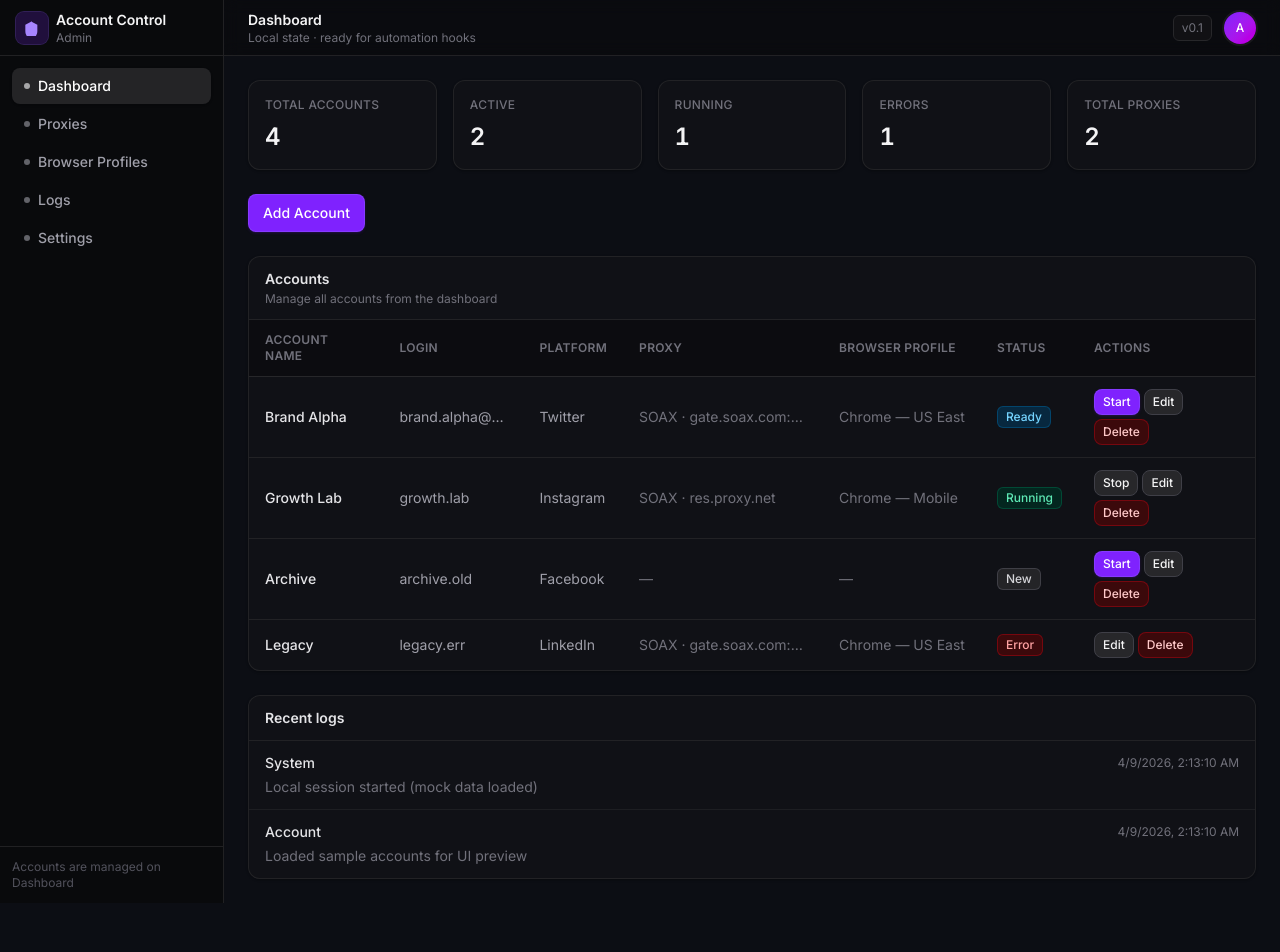
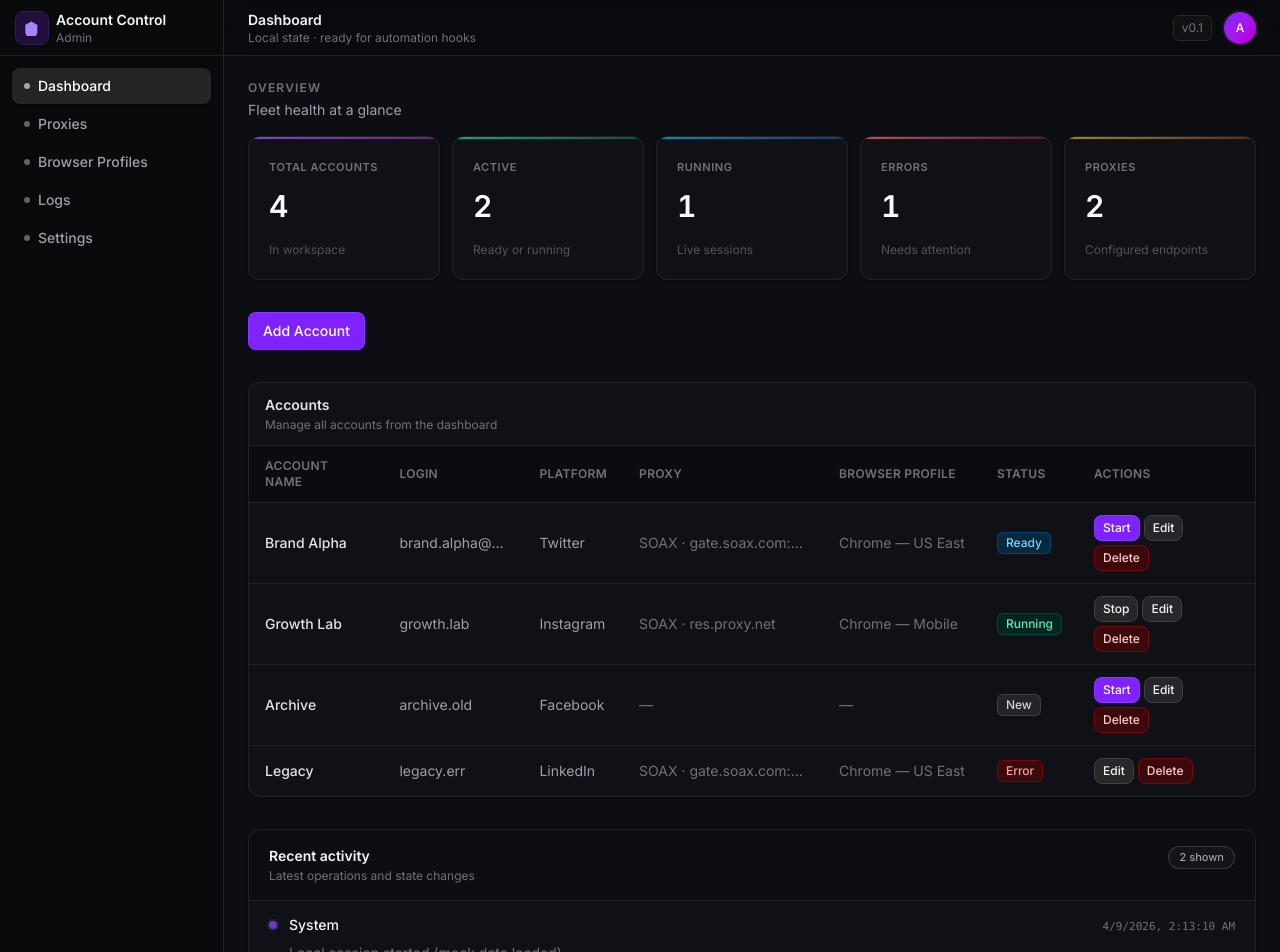
Before and after one commit to bogdan22807/ProjectXX, a React (Vite) app in the folder admin-panel/: page / in a window 1280 px wide. Shown: the top 952 px of the page. Before the commit the page ends 903 px from the top, so only its background shows below. Built offline with nearby package versions, Linux system fonts and the light colour scheme.

Commit message:
style(dashboard): premium stat cards and activity log layout
Co-authored-by: bogdan22807 <bogdan22807@users.noreply.github.com>

```diff
--- a/admin-panel/src/pages/DashboardPage.tsx
+++ b/admin-panel/src/pages/DashboardPage.tsx
@@ -226,24 +226,61 @@ export function DashboardPage() {
     return bp?.name ?? '—'
   }
 
-  const cards = [
-    { label: 'Total Accounts', value: stats.totalAccounts },
-    { label: 'Active', value: stats.activeAccounts },
-    { label: 'Running', value: stats.runningAccounts },
-    { label: 'Errors', value: stats.errorAccounts },
-    { label: 'Total Proxies', value: stats.totalProxies },
+  const statCards: {
+    label: string
+    value: number
+    hint: string
+    accent: 'violet' | 'emerald' | 'sky' | 'rose' | 'amber'
+  }[] = [
+    { label: 'Total accounts', value: stats.totalAccounts, hint: 'In workspace', accent: 'violet' },
+    { label: 'Active', value: stats.activeAccounts, hint: 'Ready or running', accent: 'emerald' },
+    { label: 'Running', value: stats.runningAccounts, hint: 'Live sessions', accent: 'sky' },
+    { label: 'Errors', value: stats.errorAccounts, hint: 'Needs attention', accent: 'rose' },
+    { label: 'Proxies', value: stats.totalProxies, hint: 'Configured endpoints', accent: 'amber' },
   ]
 
+  const accentBar: Record<(typeof statCards)[number]['accent'], string> = {
+    violet: 'from-violet-500/90 to-fuchsia-500/50',
+    emerald: 'from-emerald-400/90 to-teal-500/40',
+    sky: 'from-sky-400/80 to-blue-500/40',
+    rose: 'from-rose-400/80 to-red-500/35',
+    amber: 'from-amber-400/75 to-orange-500/35',
+  }
+
   return (
-    <div className="space-y-6">
-      <div className="grid gap-4 sm:grid-cols-2 lg:grid-cols-5">
-        {cards.map((c) => (
-          <Card key={c.label} className="p-4">
-            <div className="text-xs font-medium uppercase tracking-wide text-zinc-500">{c.label}</div>
-            <div className="mt-2 text-2xl font-semibold tabular-nums text-zinc-100">{c.value}</div>
-          </Card>
-        ))}
-      </div>
+    <div className="space-y-8">
+      <section className="space-y-4">
+        <div className="flex flex-col gap-1 sm:flex-row sm:items-end sm:justify-between">
+          <div>
+            <h2 className="text-xs font-semibold uppercase tracking-widest text-zinc-500">Overview</h2>
+            <p className="mt-1 text-sm text-zinc-400">Fleet health at a glance</p>
+          </div>
+        </div>
+        <div className="grid auto-rows-fr gap-3 sm:grid-cols-2 lg:grid-cols-5">
+          {statCards.map((c) => (
+            <Card
+              key={c.label}
+              className="relative flex h-full min-h-[112px] flex-col overflow-hidden p-0"
+            >
+              <div
+                className={`h-0.5 w-full bg-gradient-to-r ${accentBar[c.accent]} opacity-90`}
+                aria-hidden
+              />
+              <div className="flex flex-1 flex-col justify-between p-5">
+                <div>
+                  <p className="text-[11px] font-semibold uppercase tracking-wider text-zinc-500">
+                    {c.label}
+                  </p>
+                  <p className="mt-3 text-3xl font-semibold tabular-nums tracking-tight text-zinc-50">
+                    {c.value}
+                  </p>
+                </div>
+                <p className="mt-4 text-xs leading-relaxed text-zinc-600">{c.hint}</p>
+              </div>
+            </Card>
+          ))}
+        </div>
+      </section>
 
       <div className="flex flex-wrap items-center gap-2">
         <Button variant="primary" onClick={() => setAddOpen(true)}>
@@ -333,20 +370,45 @@ export function DashboardPage() {
       </Card>
 
       <Card className="overflow-hidden">
-        <div className="border-b border-zinc-800/80 px-4 py-3">
-          <h2 className="text-sm font-semibold text-zinc-200">Recent logs</h2>
+        <div className="flex items-start justify-between gap-4 border-b border-zinc-800/80 bg-zinc-950/30 px-5 py-4">
+          <div>
+            <h2 className="text-sm font-semibold text-zinc-100">Recent activity</h2>
+            <p className="mt-0.5 text-xs text-zinc-500">Latest operations and state changes</p>
+          </div>
+          {recentLogs.length > 0 ? (
+            <span className="shrink-0 rounded-full border border-zinc-700/80 bg-zinc-900/80 px-2.5 py-0.5 text-[11px] font-medium tabular-nums text-zinc-400">
+              {recentLogs.length} shown
+            </span>
+          ) : null}
         </div>
-        <div className="divide-y divide-zinc-800/60">
+        <div className="divide-y divide-zinc-800/50">
           {recentLogs.length === 0 ? (
-            <p className="px-4 py-6 text-sm text-zinc-500">No logs yet.</p>
+            <div className="px-5 py-12 text-center">
+              <p className="text-sm font-medium text-zinc-400">No activity yet</p>
+              <p className="mt-1 text-xs text-zinc-600">Actions on accounts will appear here.</p>
+            </div>
           ) : (
             recentLogs.map((l) => (
-              <div key={l.id} className="px-4 py-3 text-sm">
-                <div className="flex items-center justify-between gap-2">
-                  <span className="font-medium text-zinc-200">{l.action}</span>
-                  <span className="shrink-0 text-xs text-zinc-500">{formatTime(l.time)}</span>
+              <div
+                key={l.id}
+                className="group flex gap-3 px-5 py-3.5 transition-colors hover:bg-zinc-900/35"
+              >
+                <span
+                  className="mt-1.5 h-2 w-2 shrink-0 rounded-full bg-violet-500/70 ring-2 ring-violet-500/15 group-hover:bg-violet-400"
+                  aria-hidden
+                />
+                <div className="min-w-0 flex-1">
+                  <div className="flex flex-wrap items-baseline justify-between gap-x-3 gap-y-1">
+                    <span className="text-sm font-medium text-zinc-100">{l.action}</span>
+                    <time
+                      className="shrink-0 font-mono text-[11px] tabular-nums text-zinc-500"
+                      dateTime={l.time}
+                    >
+                      {formatTime(l.time)}
+                    </time>
+                  </div>
+                  <p className="mt-1.5 text-sm leading-relaxed text-zinc-500">{l.details}</p>
                 </div>
-                <p className="mt-1 text-zinc-500">{l.details}</p>
               </div>
             ))
           )}
```
